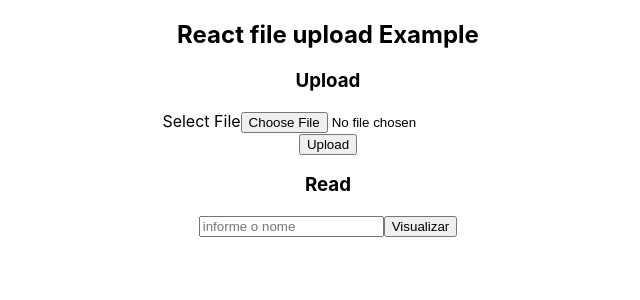
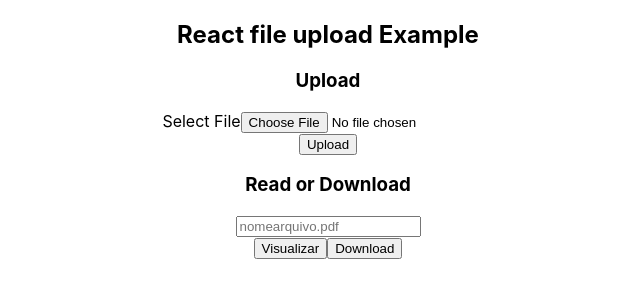
Before and after one commit to thomasravache/blob-api-consume-react, a React (Create React App) app: page / in a window 1280 px wide. Shown: the top 300 px of the page, without its empty margins (312-952 px from the left). Built offline with nearby package versions, Linux system fonts and the light colour scheme.

Commit message:
feat: implement read and download same div

```diff
--- a/src/App.js
+++ b/src/App.js
@@ -1,10 +1,10 @@
 import { useState } from 'react';
 import './App.css';
-import { upload, readFile } from './services';
+import { uploadFile, readFile, downloadFile } from './services';
 
 function App() {
   const [selectedFile, setSelectedFile] = useState('');
-  const [fileToRead, setFileToRead] = useState('');
+  const [fileToReadOrDownload, setFileToReadOrDownload] = useState('');
 
   const handleChangeUpload = ({ target: { files } }) => {
     console.log(files);
@@ -15,19 +15,28 @@ function App() {
     setState(value);
   };
 
-  const submit = async () => {
+  const upload = async () => {
     const data = new FormData();
     data.append('MyFile', selectedFile);
 
-    await upload(data);
+    await uploadFile(data);
   }
 
   const read = async () => {
     try {
-      const { request: { responseURL } } = await readFile(fileToRead);
+      const { request: { responseURL } } = await readFile(fileToReadOrDownload);
       window.open(responseURL, '_blank');
     } catch {
       console.log('deu ruim');
+    }
+  };
+
+  const download = async () => {
+    try {
+      const { request: { responseURL } } = await downloadFile(fileToReadOrDownload);
+      window.open(responseURL, '_self');
+    } catch {
+      console.log('ruim');
     }
   };
 
@@ -41,15 +50,17 @@ function App() {
           <input type="file" name="MyFile" onChange={handleChangeUpload} />
         </div>
         <div>
-          <button type="button" onClick={submit}>
+          <button type="button" onClick={upload}>
             Upload
           </button>
         </div>
       </div>
       <div>
-        <h3>Read</h3>
-        <input type="text" placeholder='informe o nome' onChange={(e) => handleChange(e, setFileToRead)}/>
+        <h3>Read or Download</h3>
+        <input type="text" placeholder='nomearquivo.pdf' value={fileToReadOrDownload} onChange={(e) => handleChange(e, setFileToReadOrDownload)}/>
+        <br></br>
         <button type='button' onClick={read}>Visualizar</button>
+        <button type='button' onClick={download}>Download</button>
       </div>
     </div>
   );
--- a/src/services/index.js
+++ b/src/services/index.js
@@ -4,6 +4,8 @@ const api = axios.create({
   baseURL: 'https://localhost:7241/'
 });
 
-export const upload = async (file) => api.post('/file/upload', file);
+export const uploadFile = async (file) => api.post('/file/upload', file);
 
 export const readFile = async (fileName) => api.get(`/file/read?fileName=${fileName}`);
+
+export const downloadFile = async (fileName) => api.get(`/file/download?fileName=${fileName}`);
```
